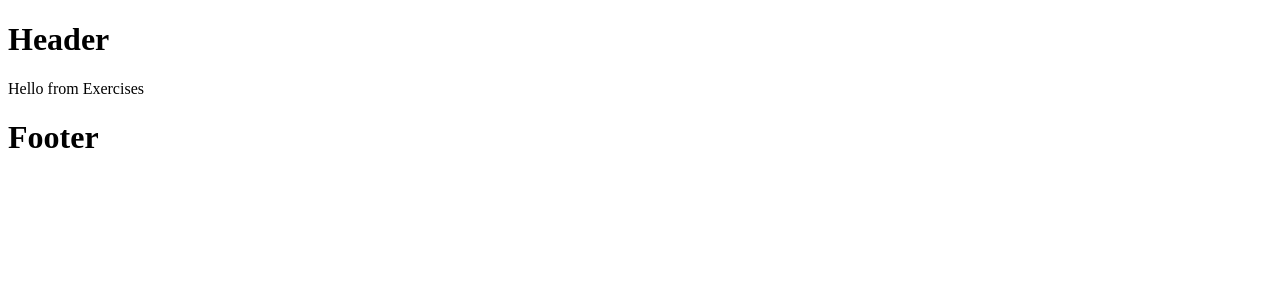
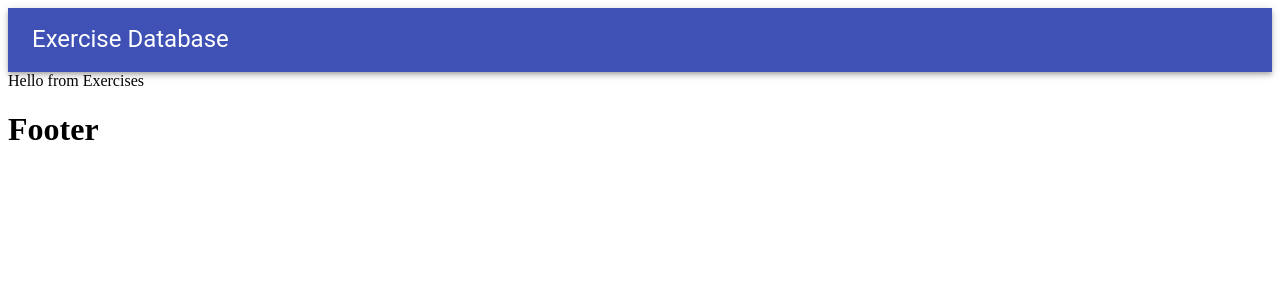
Before and after one commit to carlfsmithiii/code_realms_material_ui_tutorial, a React (Create React App) app: page / in a window 1280 px wide. Shown: the top 300 px of the page. Built offline with nearby package versions, Linux system fonts and the light colour scheme.

Commit message:
give Header layout basic material-ui framework

```diff
--- a/src/Components/Layouts/Header.js
+++ b/src/Components/Layouts/Header.js
@@ -1,7 +1,12 @@
-import React from 'react'
+import React from "react";
+import { AppBar, Toolbar, Typography } from "@material-ui/core";
 
 export default props => (
-    <div>
-        <h1>Header</h1>
-    </div>
+  <AppBar position="static">
+    <Toolbar >
+        <Typography variant="h5" color="inherit">
+            Exercise Database
+        </Typography>
+    </Toolbar>
+  </AppBar>
 );
```
